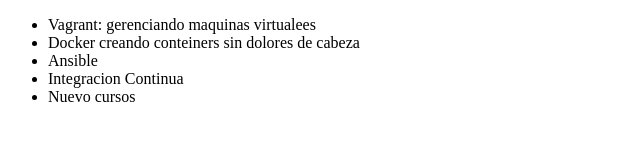
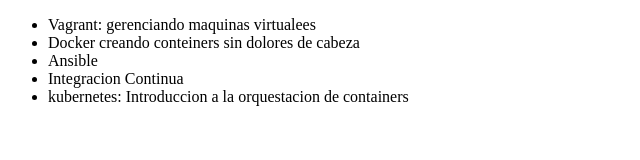
Before and after one commit to DaianaHLK/primerepositorio, a plain HTML site: page index.html in a window 1280 px wide. Shown: the whole page, without its empty margins (0-640 px from the left). Drawn offline with Linux system fonts and the light colour scheme.

Commit message:
modificando el nombre del curso de kubernetes

```diff
--- a/index.html
+++ b/index.html
@@ -10,7 +10,7 @@
 			<li>Docker creando conteiners sin dolores de cabeza</li>
 			<li>Ansible</li>
 			<li>Integracion Continua</li>
-			<li>Nuevo cursos</li>
+			<li>kubernetes: Introduccion a la orquestacion de containers</li>
 		</ul>
 	</body>
 </html>
```
